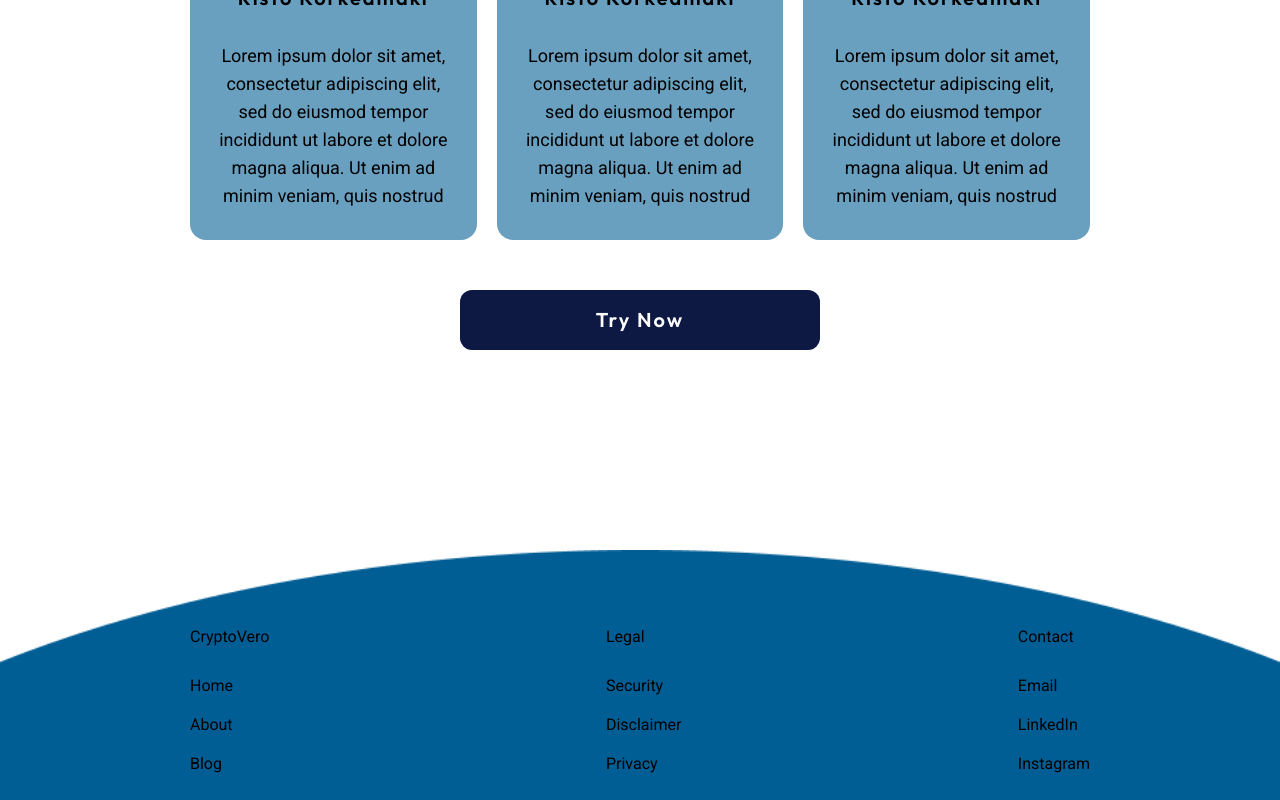
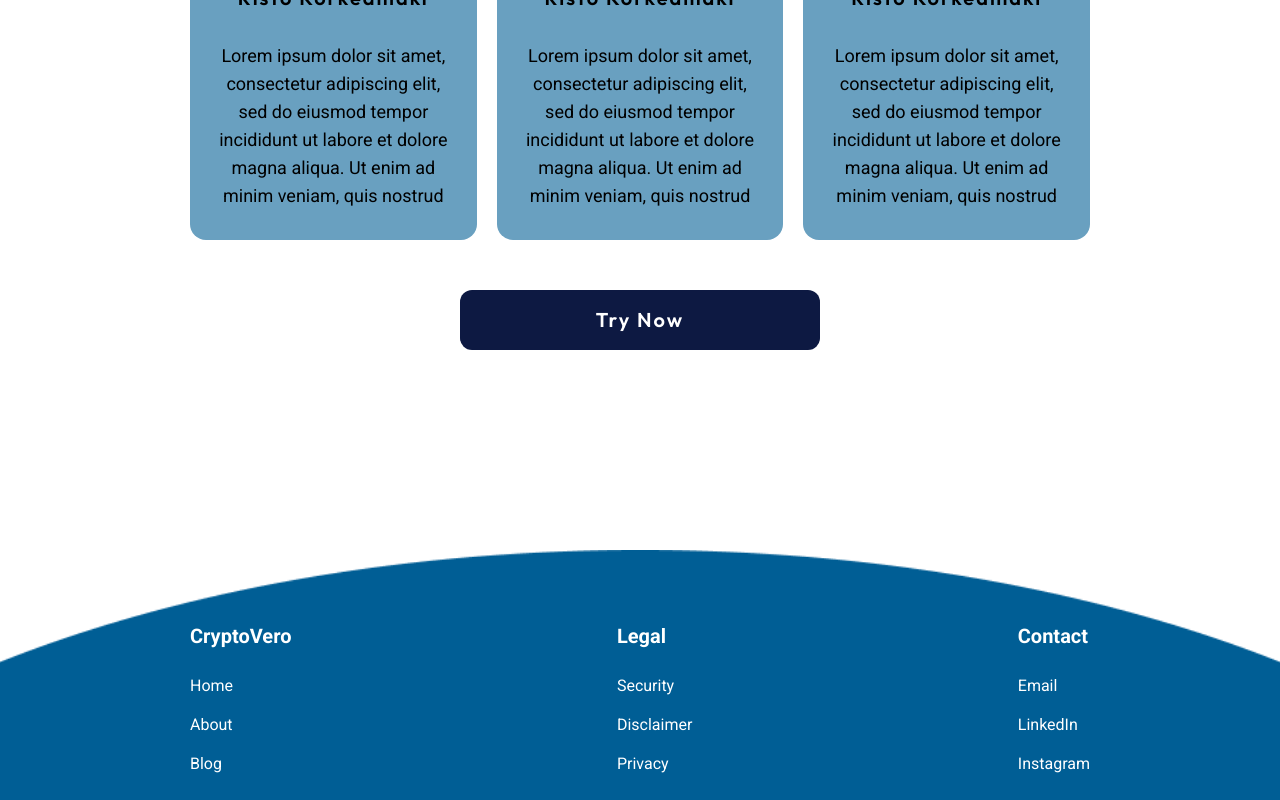
Before and after one commit to shinydev618/CryptoVero_Frontend, a React (Create React App) app: page / in a window 1280 px wide. Shown: the part 2200-3000 px from the top of the page. Built offline with nearby package versions, Linux system fonts and the light colour scheme.

Commit message:
updted footer

```diff
--- a/src/Components/CustomFooterLink.js
+++ b/src/Components/CustomFooterLink.js
@@ -8,7 +8,7 @@ const CustomFooterLink = ({ data }) => {
       <TextHeader>{data.header}</TextHeader>
       {data.content.map((each, index) => {
         return (
-          <a href={each.link} style={{ textDecoration: "none" }} key={index}>
+          <a href={each.link} style={{ textDecoration: "none" }} key={index} >
             <TextLink01>{each.text}</TextLink01>
           </a>
         );
@@ -19,18 +19,19 @@ const CustomFooterLink = ({ data }) => {
 
 const StyledComponent = styled(Box)`
   display: flex;
+
   flex-direction: column;
 `;
 
 const TextHeader = styled(Box)`
   font-family: "Roboto";
   font-style: normal;
-  font-weight: 400;
-  font-size: 16px;
+  font-weight: 600;
+  font-size: 20px;
   line-height: 19px;
   /* identical to box height */
 
-  color: #000000;
+  color: #ffffff;
   margin-bottom: 10px;
 `;
 
@@ -43,7 +44,7 @@ const TextLink01 = styled(Box)`
   line-height: 19px;
   /* identical to box height */
 
-  color: #000000;
+  color: #ffffff;
   cursor: pointer;
 
   transition: 0.3s;
```
